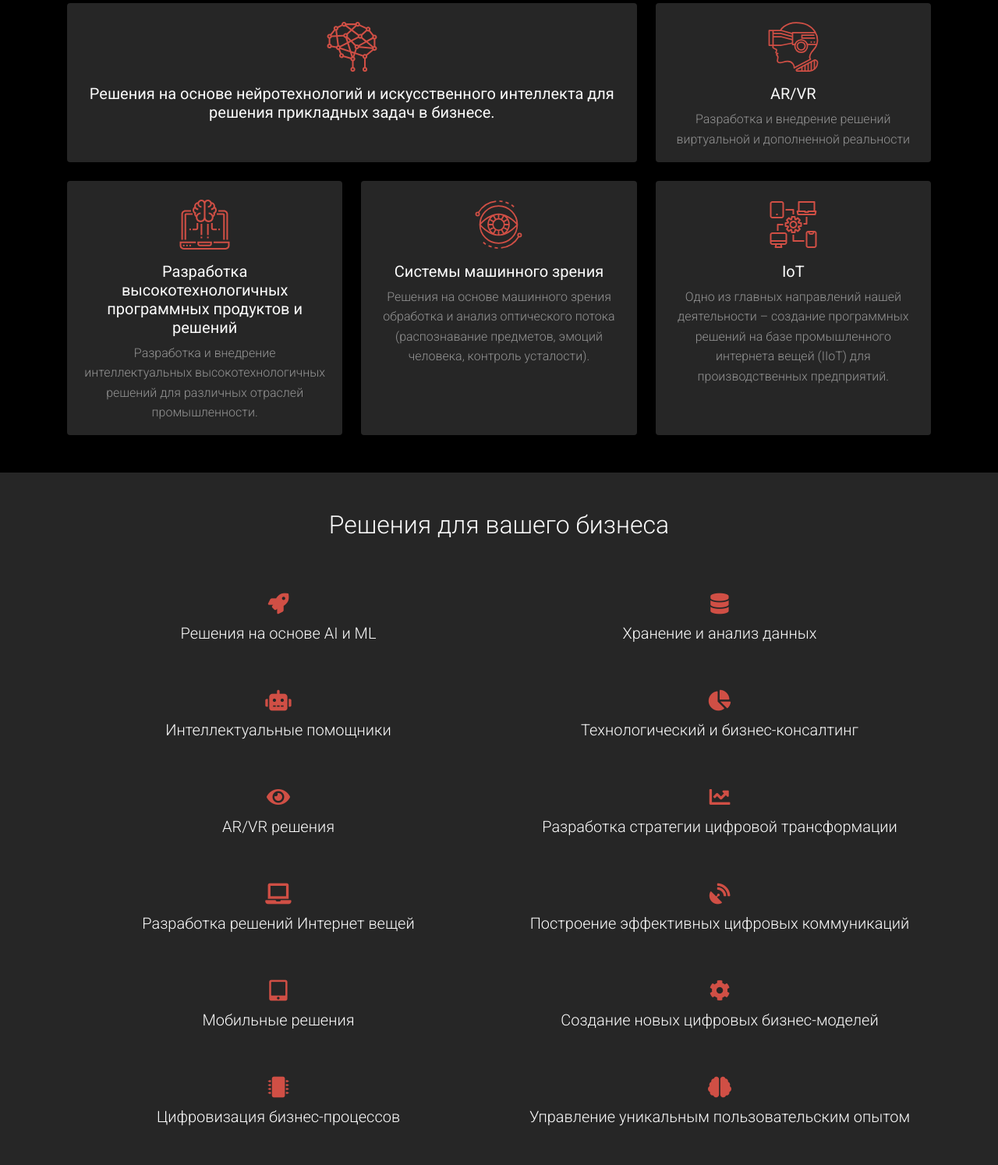
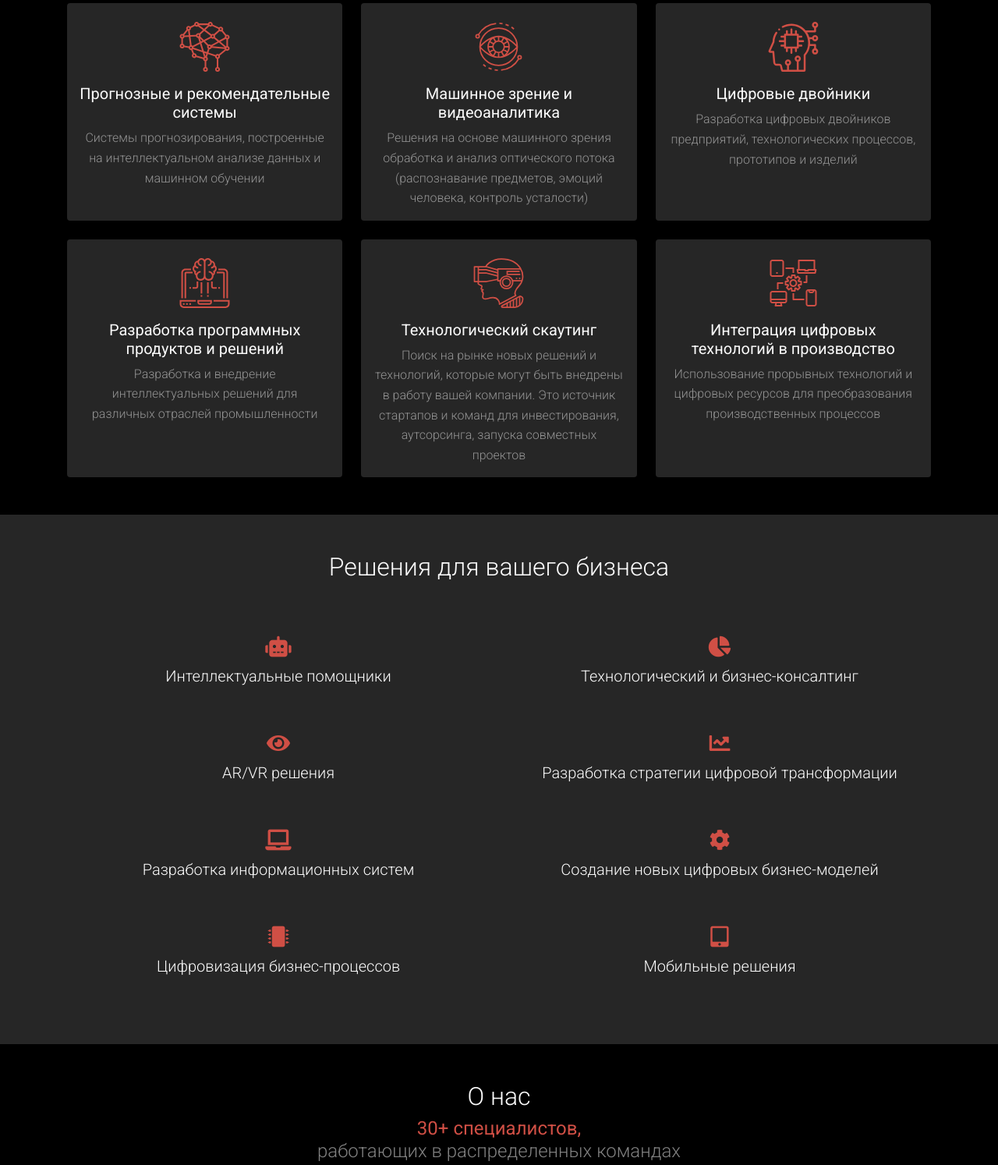
Before and after one commit to mixfolio/mentech-bs5, a plain HTML site: page index.html in a window 1280 px wide. Shown: the part 906-2400 px from the top of the page at 78% size. Drawn offline with nearby package versions, Linux system fonts and the light colour scheme; a script that the page names is missing.

Commit message:
Upd text

```diff
--- a/index.html
+++ b/index.html
@@ -174,13 +174,42 @@
         <h4 class="element"></h4>
         <div class="row gy-4 text-white-50">
 
-          <div class="col-lg-6 col-xl-8" data-aos="fade-in">
+          <div class="col-lg-6 col-xl-4" data-aos="fade-in">
             <div class="card bg-dark h-100 pt-4">
               <object id="brain-1" type="image/svg+xml" data="img/svg/brain-ico.svg" height="64"></object>
               <div class="card-body">
-                <h5 class="font-weight-normal text-light">Решения на основе нейротехнологий и искусственного интеллекта
-                  для решения
-                  прикладных задач в бизнесе.</h5>
+                <h5 class="font-weight-normal text-light">Прогнозные и рекомендательные системы</h5>
+                <p class="card-text font-weight-light">Системы прогнозирования, построенные на интеллектуальном анализе данных и машинном обучении</p>
+              </div>
+            </div>
+          </div>
+
+          <div class="col-lg-6 col-xl-4" data-aos="fade-in">
+            <div class="card bg-dark h-100 pt-4">
+              <object id="eye" type="image/svg+xml" data="img/svg/eye_outlined.svg" height="64"></object>
+              <div class="card-body">
+                <h5 class="font-weight-normal text-light">Машинное зрение и видеоаналитика</h5>
+                <p class="card-text font-weight-light">Решения на основе машинного зрения обработка и анализ оптического потока (распознавание предметов, эмоций человека, контроль усталости)</p>
+              </div>
+            </div>
+          </div>
+
+          <div class="col-lg-6 col-xl-4" data-aos="fade-in">
+            <div class="card bg-dark h-100 pt-4">
+              <object id="head-chip" type="image/svg+xml" data="img/svg/head-chip-ico.svg" height="64"></object>
+              <div class="card-body">
+                <h5 class="font-weight-normal text-light">Цифровые двойники</h5>
+                <p class="card-text font-weight-light">Разработка цифровых двойников предприятий, технологических процессов, прототипов и изделий</p>
+              </div>
+            </div>
+          </div>
+
+          <div class="col-lg-6 col-xl-4" data-aos="fade-in">
+            <div class="card bg-dark h-100 pt-4">
+              <object id="ai-1" type="image/svg+xml" data="img/svg/ai-ico.svg" height="64"></object>
+              <div class="card-body">
+                <h5 class="font-weight-normal text-light">Разработка программных продуктов и решений</h5>
+                <p class="card-text font-weight-light">Разработка и внедрение интеллектуальных решений для различных отраслей промышленности</p>
               </div>
             </div>
           </div>
@@ -189,34 +218,8 @@
             <div class="card bg-dark h-100 pt-4">
               <object id="vr-1" type="image/svg+xml" data="img/svg/vr-ico.svg" height="64"></object>
               <div class="card-body">
-                <h5 class="font-weight-normal text-light">AR/VR</h5>
-                <p class="card-text font-weight-light">Разработка и внедрение решений виртуальной и дополненной
-                  реальности
-                </p>
-              </div>
-            </div>
-          </div>
-
-          <div class="col-lg-6 col-xl-4" data-aos="fade-in">
-            <div class="card bg-dark h-100 pt-4">
-              <object id="ai-1" type="image/svg+xml" data="img/svg/ai-ico.svg" height="64"></object>
-              <div class="card-body">
-                <h5 class="font-weight-normal text-light">Разработка высокотехнологичных программных продуктов и решений
-                </h5>
-                <p class="card-text font-weight-light">Разработка и внедрение интеллектуальных высокотехнологичных
-                  решений
-                  для различных отраслей промышленности.</p>
-              </div>
-            </div>
-          </div>
-
-          <div class="col-lg-6 col-xl-4" data-aos="fade-in">
-            <div class="card bg-dark h-100 pt-4">
-              <object id="eye" type="image/svg+xml" data="img/svg/eye_outlined.svg" height="64"></object>
-              <div class="card-body">
-                <h5 class="font-weight-normal text-light">Системы машинного зрения</h5>
-                <p class="card-text font-weight-light">Решения на основе машинного зрения обработка и анализ оптического
-                  потока (распознавание предметов, эмоций человека, контроль усталости).</p>
+                <h5 class="font-weight-normal text-light">Технологический скаутинг</h5>
+                <p class="card-text font-weight-light">Поиск на рынке новых решений и технологий, которые могут быть внедрены в работу вашей компании. Это источник стартапов и команд для инвестирования, аутсорсинга, запуска совместных проектов</p>
               </div>
             </div>
           </div>
@@ -224,16 +227,12 @@
           <div class="col-lg-6 col-xl-4" data-aos="fade-in">
             <div class="card bg-dark h-100 pt-4">
               <object id="mobility" type="image/svg+xml" data="img/svg/mobility-ico.svg" height="64"></object>
-
               <div class="card-body">
-                <h5 class="font-weight-normal text-light">IoT</h5>
-                <p class="card-text font-weight-light">Одно из главных направлений нашей деятельности –
-                  создание программных решений на базе промышленного
-                  интернета вещей (IIoT) для производственных предприятий.</p>
+                <h5 class="font-weight-normal text-light">Интеграция цифровых технологий в производство</h5>
+                <p class="card-text font-weight-light">Использование прорывных технологий и цифровых ресурсов для преобразования производственных процессов</p>
               </div>
             </div>
           </div>
-
 
         </div>
       </div>
@@ -247,37 +246,53 @@
         <h2 class="mb-5 text-light font-weight-light" data-aos="fade-down">Решения для вашего бизнеса</h2>
         <div class="row text-white-50">
           <div class="col-lg-6">
-            <h5 class="mb-3 font-weight-light text-light p-4" data-aos="zoom-in"><i
-                class="fas fa-rocket fa-lg d-block mb-3 " style="color: #D04F45"></i>Решения на основе AI и ML</h5>
-            <h5 class="mb-3 font-weight-light text-light p-4" data-aos="zoom-in"><i
-                class="fas fa-robot  fa-lg d-block mb-3" style="color: #D04F45"></i>Интеллектуальные помощники</h5>
-            <h5 class="mb-3 font-weight-light text-light p-4" data-aos="zoom-in"><i
-                class="fas fa-eye fa-lg d-block mb-3" style="color: #D04F45"></i>AR/VR решения</h5>
-            <h5 class="mb-3 font-weight-light text-light p-4" data-aos="zoom-in"><i
-                class="fas fa-laptop fa-lg d-block mb-3" style="color: #D04F45"></i>Разработка решений Интернет вещей</h5>
-            <h5 class="mb-3 font-weight-light text-light p-4" data-aos="zoom-in"><i
-                class="fas fa-tablet-alt fa-lg d-block mb-3" style="color: #D04F45"></i>Мобильные решения</h5>
-            <h5 class="mb-3 font-weight-light text-light p-4" data-aos="zoom-in"><i
-                class="fas fa-microchip fa-lg d-block mb-3" style="color: #D04F45"></i>Цифровизация бизнес-процессов</h5>
+            <!-- <h5 class="mb-3 font-weight-light text-light p-4" data-aos="zoom-in"><i
+                class="fas fa-rocket fa-lg d-block mb-3 " style="color: #D04F45"></i>Решения на основе AI и ML</h5> -->
+            <h5 class="mb-3 font-weight-light text-light p-4" data-aos="zoom-in">
+              <i class="fas fa-robot  fa-lg d-block mb-3" style="color: #D04F45"></i>Интеллектуальные помощники
+            </h5>
+
+            <h5 class="mb-3 font-weight-light text-light p-4" data-aos="zoom-in">
+              <i class="fas fa-eye fa-lg d-block mb-3" style="color: #D04F45"></i>AR/VR решения
+            </h5>
+
+            <h5 class="mb-3 font-weight-light text-light p-4" data-aos="zoom-in">
+              <i class="fas fa-laptop fa-lg d-block mb-3" style="color: #D04F45"></i>Разработка информационных систем
+            </h5>
+
+            <h5 class="mb-3 font-weight-light text-light p-4" data-aos="zoom-in">
+              <i class="fas fa-microchip fa-lg d-block mb-3" style="color: #D04F45"></i>Цифровизация бизнес-процессов
+            </h5>
+
 
           </div>
 
 
           <div class="col-lg-6">
 
-            <h5 class="mb-3 font-weight-light text-light p-4" data-aos="zoom-in"><i
-                class="fas fa-database fa-lg d-block mb-3" style="color: #D04F45"></i>Хранение и анализ данных</h5>
-            <h5 class="mb-3 font-weight-light text-light p-4" data-aos="zoom-in"><i
-                class="fas fa-chart-pie  fa-lg d-block mb-3" style="color: #D04F45"></i>Технологический и бизнес-консалтинг</h5>
-            <h5 class="mb-3 font-weight-light text-light p-4" data-aos="zoom-in"><i
-                class="fas fa-chart-line fa-lg d-block mb-3" style="color: #D04F45"></i>Разработка стратегии цифровой трансформации</h5>
-            <h5 class="mb-3 font-weight-light text-light p-4" data-aos="zoom-in"><i
-                class="fas fa-satellite-dish  fa-lg d-block mb-3" style="color: #D04F45"></i>Построение эффективных цифровых коммуникаций</h5>
-            <h5 class="mb-3 font-weight-light text-light p-4" data-aos="zoom-in"><i
-                class="fas fa-cog  fa-lg d-block mb-3" style="color: #D04F45"></i>Создание новых цифровых бизнес-моделей</h5>
-            <h5 class="mb-3 font-weight-light text-light p-4" data-aos="zoom-in"><i
+            <!-- <h5 class="mb-3 font-weight-light text-light p-4" data-aos="zoom-in"><i
+                class="fas fa-database fa-lg d-block mb-3" style="color: #D04F45"></i>Хранение и анализ данных</h5> -->
+            <h5 class="mb-3 font-weight-light text-light p-4" data-aos="zoom-in">
+              <i class="fas fa-chart-pie  fa-lg d-block mb-3" style="color: #D04F45"></i>Технологический и бизнес-консалтинг
+            </h5>
+
+            <h5 class="mb-3 font-weight-light text-light p-4" data-aos="zoom-in">
+              <i class="fas fa-chart-line fa-lg d-block mb-3" style="color: #D04F45"></i>Разработка стратегии цифровой трансформации
+            </h5>
+            <!-- <h5 class="mb-3 font-weight-light text-light p-4" data-aos="zoom-in"><i
+                class="fas fa-satellite-dish  fa-lg d-block mb-3" style="color: #D04F45"></i>Построение эффективных цифровых коммуникаций</h5> -->
+            <h5 class="mb-3 font-weight-light text-light p-4" data-aos="zoom-in">
+              <i class="fas fa-cog  fa-lg d-block mb-3" style="color: #D04F45"></i>Создание новых цифровых бизнес-моделей
+            </h5>
+
+            <h5 class="mb-3 font-weight-light text-light p-4" data-aos="zoom-in">
+              <i class="fas fa-tablet-alt fa-lg d-block mb-3" style="color: #D04F45"></i>Мобильные решения
+            </h5>
+
+
+            <!-- <h5 class="mb-3 font-weight-light text-light p-4" data-aos="zoom-in"><i
                 class="fas fa-brain  fa-lg d-block mb-3" style="color: #D04F45"></i>Управление уникальным пользовательским опытом
-            </h5>
+            </h5> -->
           </div>
 
         </div>
```
Also changed, not shown: img/svg/head-chip-ico.svg (added).
